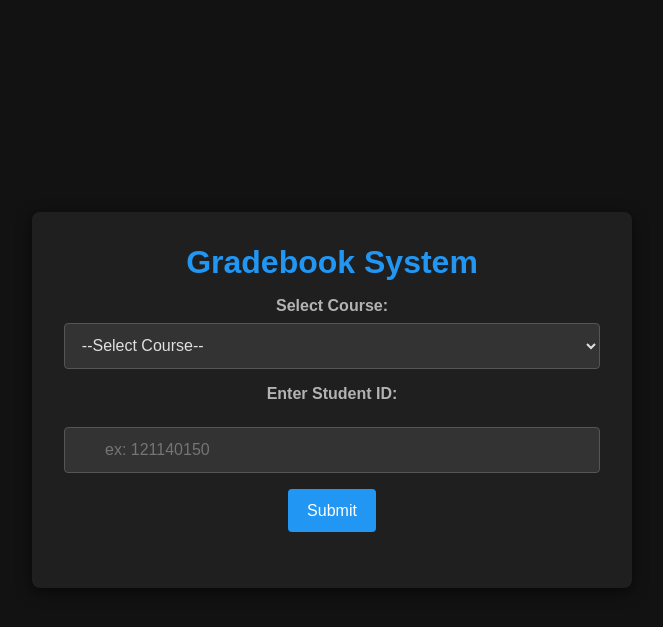
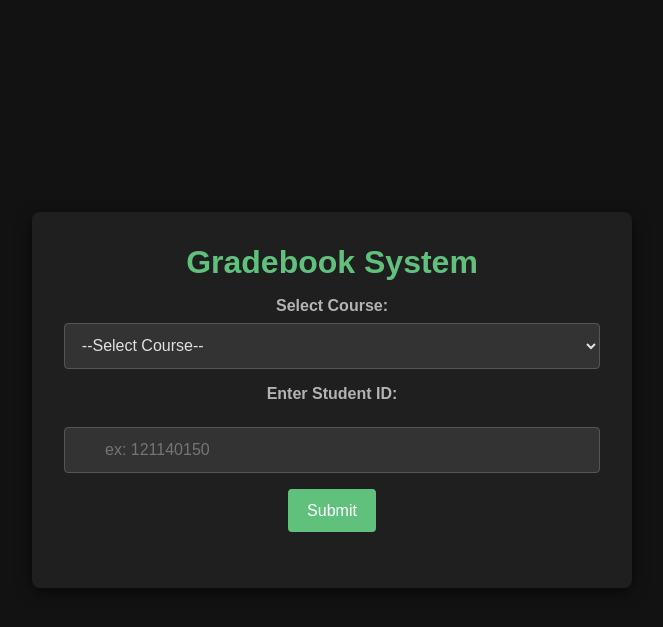
Before and after one commit to kevinsimorangkir21/Gradebook-System, a Flask app: page / in a window 1280 px wide. Shown: the top 627 px of the page, without its empty margins (308-971 px from the left). Run offline with Flask 3, Linux system fonts and the light colour scheme.

Commit message:
Update style.css

```diff
--- a/static/style.css
+++ b/static/style.css
@@ -29,7 +29,7 @@ body {
 h1 {
     font-size: 2em;
     margin-bottom: 1rem;
-    color: #2196f3;
+    color: #60c17d;
 }
 
 /* Dropdown and input styling */
@@ -56,7 +56,7 @@ input[type="text"] {
 
 select:focus,
 input[type="text"]:focus {
-    border-color: #2196f3;
+    border-color: #60c17d;
 }
 
 /* Icon and input field */
@@ -70,7 +70,7 @@ input[type="text"]:focus {
 .input-icon i {
     position: absolute;
     left: 10px;
-    color: #87cefa;
+    color: #8fe3a9;
 }
 
 .input-icon input {
@@ -82,7 +82,7 @@ button {
     padding: 0.8rem 1.2rem;
     font-size: 1em;
     color: #fff;
-    background-color: #2196f3;
+    background-color: #60c17d;
     border: none;
     border-radius: 4px;
     cursor: pointer;
@@ -91,7 +91,7 @@ button {
 }
 
 button:hover {
-    background-color: #1e88e5;
+    background-color: #60c17d;
 }
 
 /* Result styling */
@@ -115,13 +115,13 @@ button:hover {
 
 .grade-header {
     font-weight: bold;
-    color: #2196f3;
+    color: #60c17d;
 }
 
 /* Spinner for loading */
 .spinner {
     border: 4px solid rgba(224, 224, 224, 0.1);
-    border-top: 4px solid #2196f3;
+    border-top: 4px solid #60c17d;
     border-radius: 50%;
     width: 24px;
     height: 24px;
```
